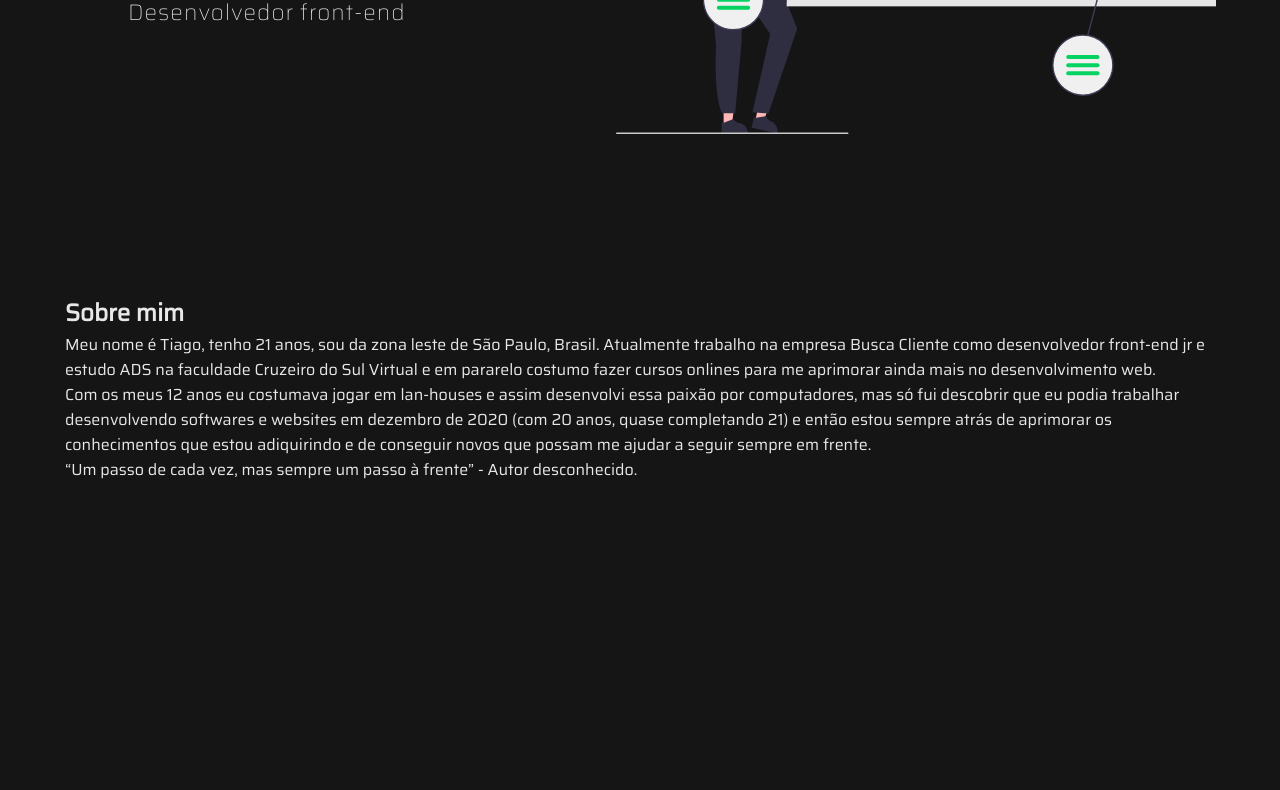
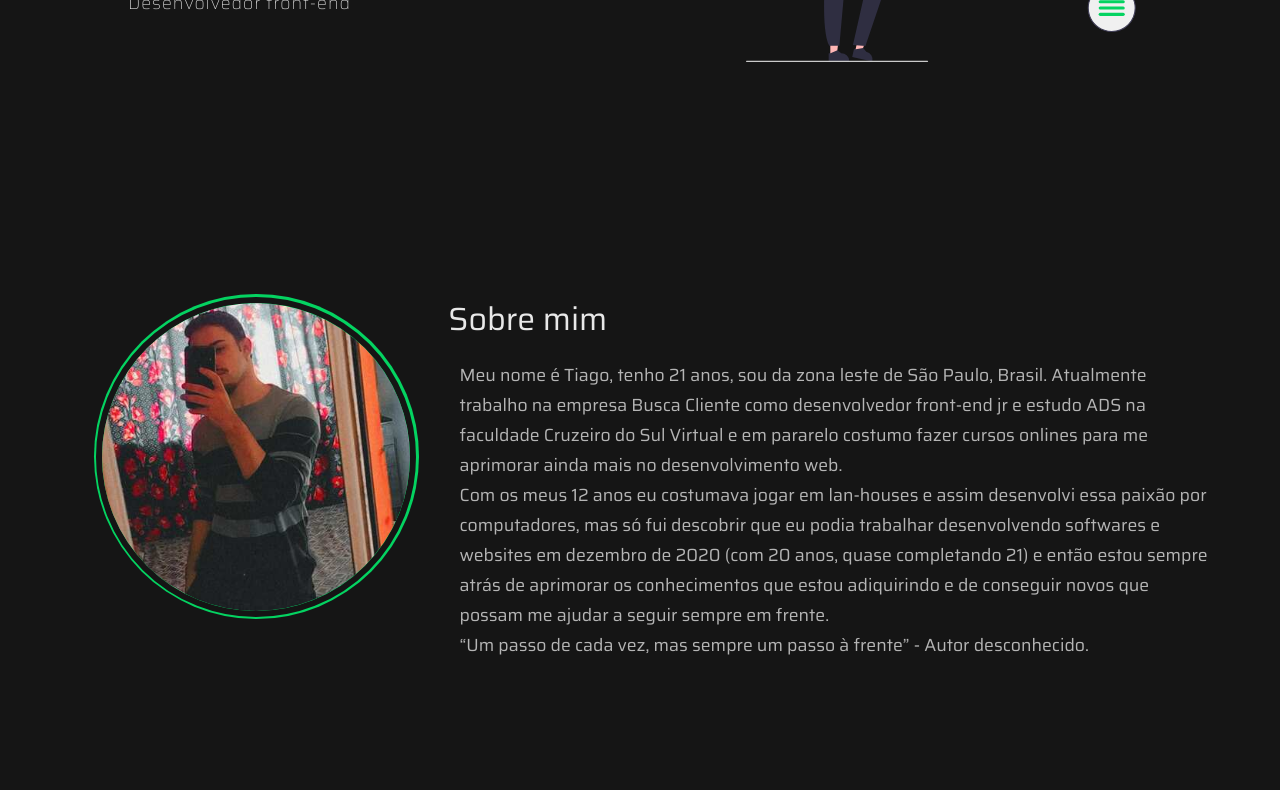
Before and after one commit to Tiago-1001/Portfolio, a plain HTML site: page index.html in a window 1280 px wide. Shown: the part 506-1296 px from the top of the page. Before the commit the page ends 1160 px from the top, so only its background shows below. Drawn offline with Linux system fonts and the light colour scheme; a web font is replaced by a local one.

Commit message:
Adicionei foto para a seção about

```diff
--- a/index.html
+++ b/index.html
@@ -9,8 +9,7 @@
     <title>Tiago Farias | Front-end</title>
 </head>
 <body>
-  <div class="goToTop" onclick="goToTop()"><img src="./images/toTop.png" alt="" srcset=""></div>
-  <!-- <img class="goToTop" onclick="goToTop()" src="./images/toTop.png"></img> -->
+  <div class="goToTop" onclick="goToTop()"><img src="./images/toTop.png" alt=""></div>
   <section id="home">
     <header>
       <div class="space-page">
@@ -40,10 +39,15 @@
   </section>
   <section id="about">
     <div class="space-page">
-      <h1>Sobre mim</h1>
-      <p>Meu nome é Tiago, tenho 21 anos, sou da zona leste de São Paulo, Brasil. Atualmente trabalho na empresa Busca Cliente como desenvolvedor front-end jr e estudo ADS na faculdade Cruzeiro do Sul Virtual e em pararelo costumo fazer cursos onlines para me aprimorar ainda mais no desenvolvimento web.</p>
-      <p>Com os meus 12 anos eu costumava jogar em lan-houses e assim desenvolvi essa paixão por computadores, mas só fui descobrir que eu podia trabalhar desenvolvendo softwares e websites em dezembro de 2020 (com 20 anos, quase completando 21) e então estou sempre atrás de aprimorar os conhecimentos que estou adiquirindo e de conseguir novos que possam me ajudar a seguir sempre em frente.</p>
-      <p><q>Um passo de cada vez, mas sempre um passo à frente</q> - Autor desconhecido.</p>
+      <div class="imageMe">
+        <img src="./images/aboutMeFour.png" alt="Tiago codando">
+      </div>
+      <div class="textAboutMe">
+        <h1>Sobre mim</h1>
+        <p>Meu nome é Tiago, tenho 21 anos, sou da zona leste de São Paulo, Brasil. Atualmente trabalho na empresa Busca Cliente como desenvolvedor front-end jr e estudo ADS na faculdade Cruzeiro do Sul Virtual e em pararelo costumo fazer cursos onlines para me aprimorar ainda mais no desenvolvimento web.</p>
+        <p>Com os meus 12 anos eu costumava jogar em lan-houses e assim desenvolvi essa paixão por computadores, mas só fui descobrir que eu podia trabalhar desenvolvendo softwares e websites em dezembro de 2020 (com 20 anos, quase completando 21) e então estou sempre atrás de aprimorar os conhecimentos que estou adiquirindo e de conseguir novos que possam me ajudar a seguir sempre em frente.</p>
+        <p><q>Um passo de cada vez, mas sempre um passo à frente</q> - Autor desconhecido.</p>
+      </div>
     </div>
   </section>
 
--- a/style/style.scss
+++ b/style/style.scss
@@ -7,6 +7,7 @@ $white: #FFFFFF;
 $white-two: #E8E8E8;
 $gray: #B5B5B5;
 $green-one: #04d361;
+$black-one: #151515;
 
 * {
   margin: 0;
@@ -21,7 +22,7 @@ html {
 
 body {
   // background-color: #E4E4E4;
-  background-color: #151515;
+  background-color: $black-one;
   color: $white-two;
 }
 
@@ -43,6 +44,11 @@ body {
   img {
     width: 100%;
     height: 100%;
+    opacity: .7;
+
+    &:hover {
+      opacity: 1;
+    }
   }
 }
 
@@ -88,6 +94,7 @@ body {
           a {
             display: block;
             text-decoration: none;
+            font-size: 1.2rem;
 
             position: relative;
 
@@ -156,6 +163,10 @@ body {
             margin: 1rem 0 1.5rem 1.5rem;
 
             display: block;
+
+            @media (max-width: 1400px) {
+              font-size: 3.5rem;
+            }
           }
         }
 
@@ -164,6 +175,10 @@ body {
             color: $white-two;
             letter-spacing: 1px;
             font-weight: 100;
+
+            @media (max-width: 1400px) {
+              font-size: 1.1rem;
+            }
         }
       }
 
@@ -171,11 +186,65 @@ body {
         position: absolute;
         right: 5%;
         top: 10%;
+
+        @media (max-width: 1400px) {
+          img {
+            height: 450px;
+            width: 470px;
+          }
+        }
       }
     }
   }
 }
 
 #about {
-  height: 45vh;
+  height: 70vh;
+
+  @media (max-width: 1400px) {
+    height: 100vh;
+  }
+
+  .space-page {
+    display: grid;
+    grid-template-columns: 1fr 2fr;
+  }
+
+  .imageMe {
+    margin: 0 auto;
+    display: flex;
+    align-items: center;
+    justify-content: center;
+    position: relative;
+    background: $green-one;
+    height: 325px;
+    width: 325px;
+    border-radius: 50%;
+    z-index: -1;
+    padding: 15px;
+
+    img {
+      border-radius: 50%;
+      height: 320px;
+      border: 6px solid $black-one;
+      position: absolute;
+      left: 2px;
+    }
+  }
+
+  .textAboutMe {
+    h1 {
+      font-size: 2rem;
+      margin-bottom: 1rem;
+      font-weight: 400;
+      display: inline-block;
+    }
+
+    p {
+      line-height: 30px;
+      font-size: 1.1rem;
+      color: $gray;
+      margin-left: .7rem;
+    }
+  }
 }
```
Also changed, not shown: images/MeG.png (added), images/aboutMe.svg (added), images/aboutMeFour.png (added), images/aboutMeThree.svg (added), images/aboutMeTwo.svg (added), style/style.css, 1 other file.
